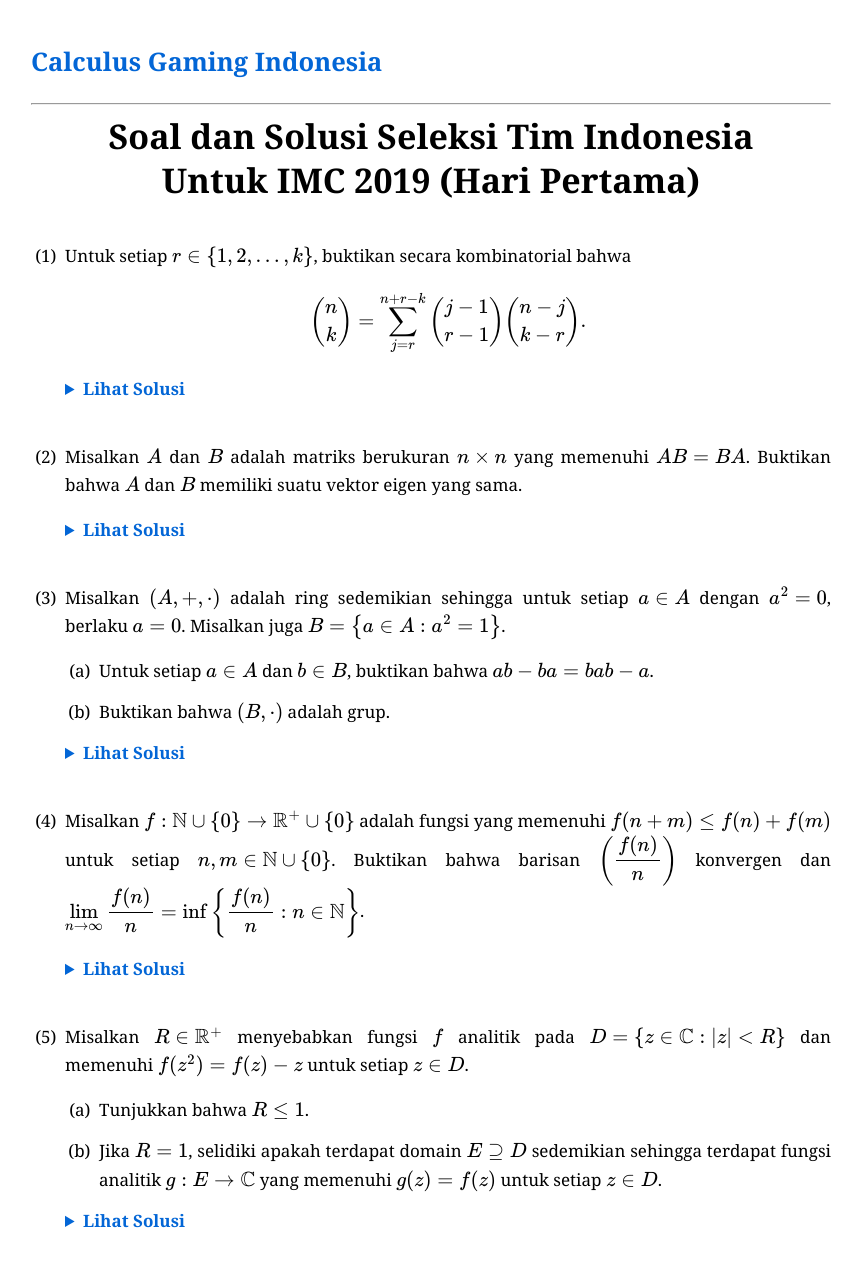
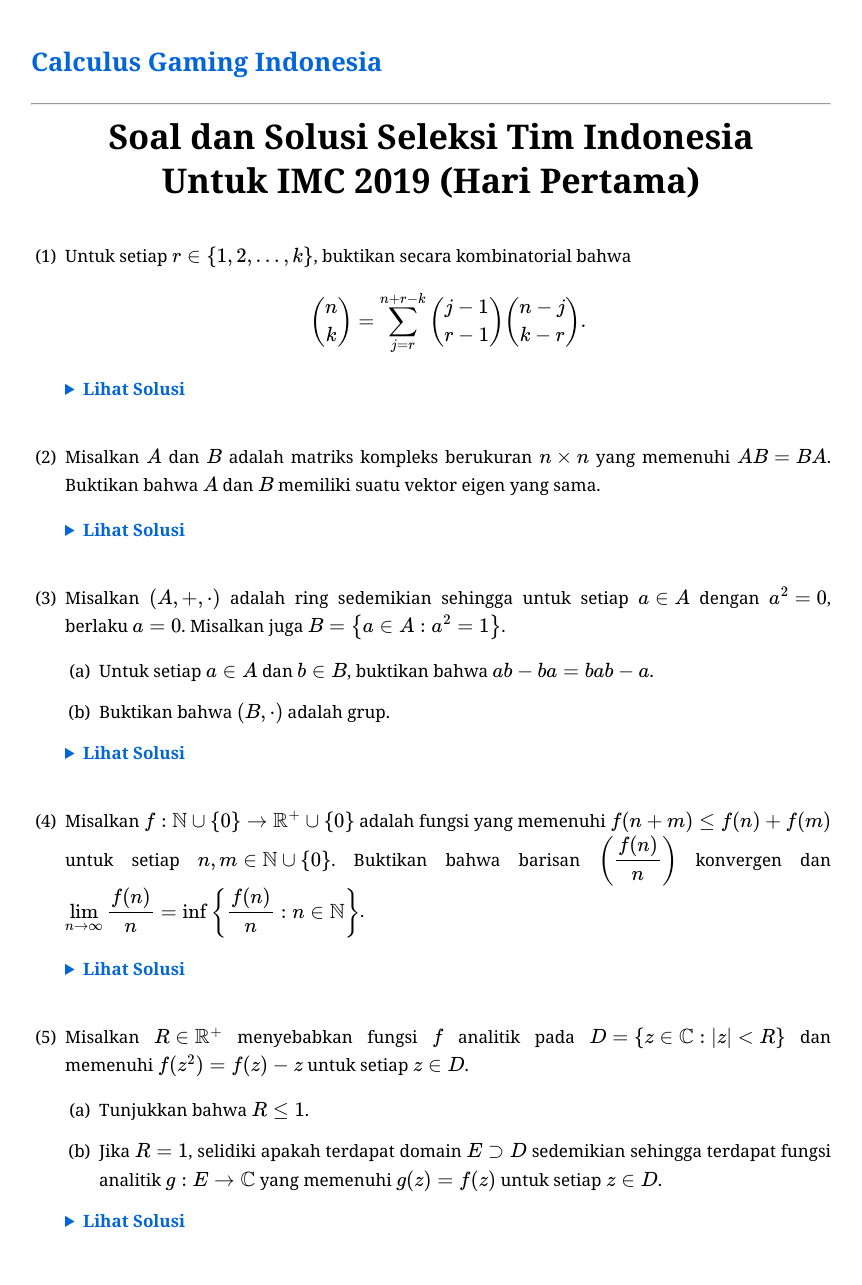
Before and after one commit to calculusgamingindonesia/calculusgamingindonesia.github.io, a Jekyll site: the page built from _posts/2026-07-02-sel-tim-indo-imc-19-1.md, in a window 1280 px wide. Shown: the whole page, without its empty margins (209-1071 px from the left). Built offline with Jekyll 4.4.1, drawn with Linux system fonts in a browser that asks for light colours; some web fonts are replaced.

Commit message:
Update 2026-07-02-sel-tim-indo-imc-19-1.md

```diff
--- a/_posts/2026-07-02-sel-tim-indo-imc-19-1.md
+++ b/_posts/2026-07-02-sel-tim-indo-imc-19-1.md
@@ -26,7 +26,7 @@ urutan: 5
    </div>
    </details>
 
-2. Misalkan $A$ dan $B$ adalah matriks berukuran $n\times n$ yang memenuhi $AB=BA$. Buktikan bahwa $A$ dan $B$ memiliki suatu vektor eigen yang sama.
+2. Misalkan $A$ dan $B$ adalah matriks kompleks berukuran $n\times n$ yang memenuhi $AB=BA$. Buktikan bahwa $A$ dan $B$ memiliki suatu vektor eigen yang sama.
 
    <details>
    <summary>Lihat Solusi</summary>
@@ -65,7 +65,7 @@ urutan: 5
 5. Misalkan $R\in\mathbb{R}^+$ menyebabkan fungsi $f$ analitik pada $D=\set{z\in\mathbb{C}:\vert z\vert<R}$ dan memenuhi $f(z^2)=f(z)-z$ untuk setiap $z\in D$.
 
    * (a) Tunjukkan bahwa $R\leq1$.
-   * (b) Jika $R=1$, selidiki apakah terdapat domain $E\supseteq D$ sedemikian sehingga terdapat fungsi analitik $g:E\to\mathbb{C}$ yang memenuhi $g(z)=f(z)$ untuk setiap $z\in D$.
+   * (b) Jika $R=1$, selidiki apakah terdapat domain $E\supset D$ sedemikian sehingga terdapat fungsi analitik $g:E\to\mathbb{C}$ yang memenuhi $g(z)=f(z)$ untuk setiap $z\in D$.
 
    <details>
    <summary>Lihat Solusi</summary>
```
